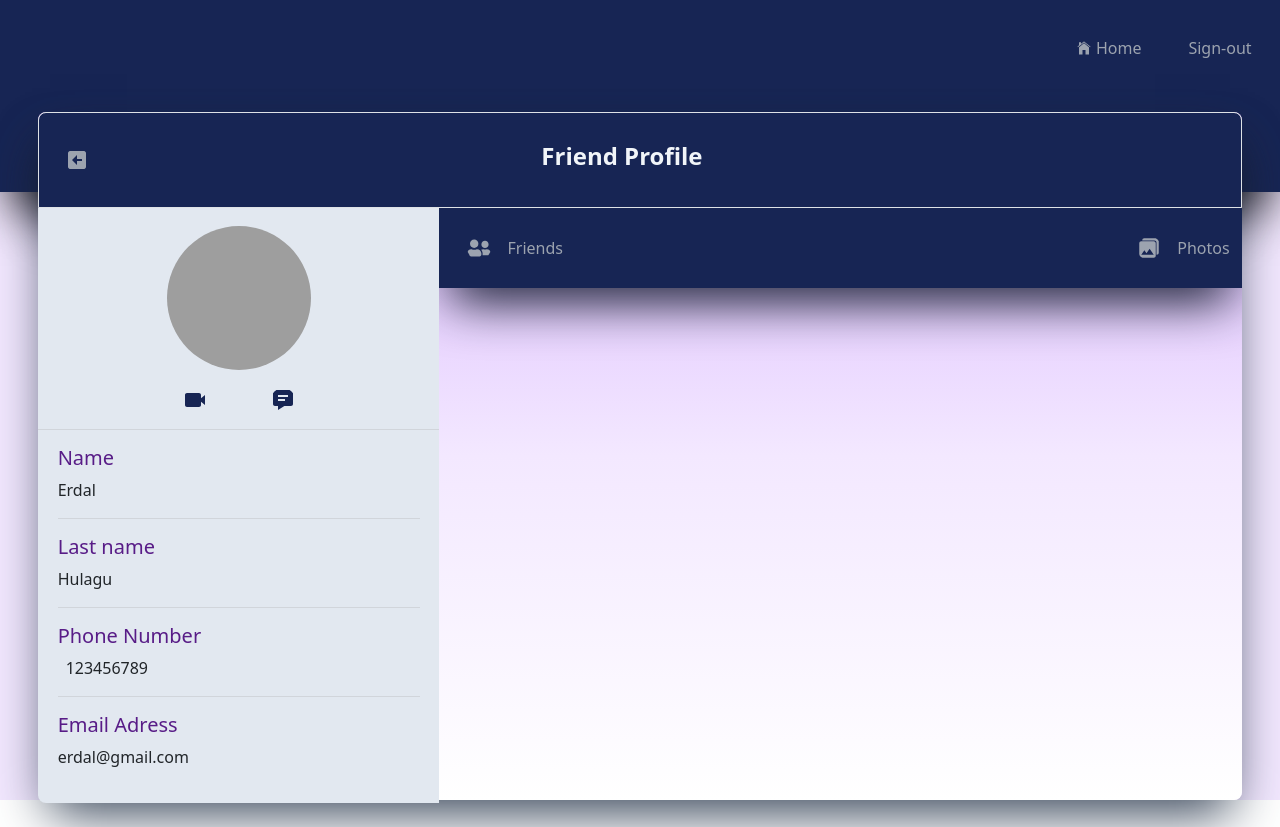
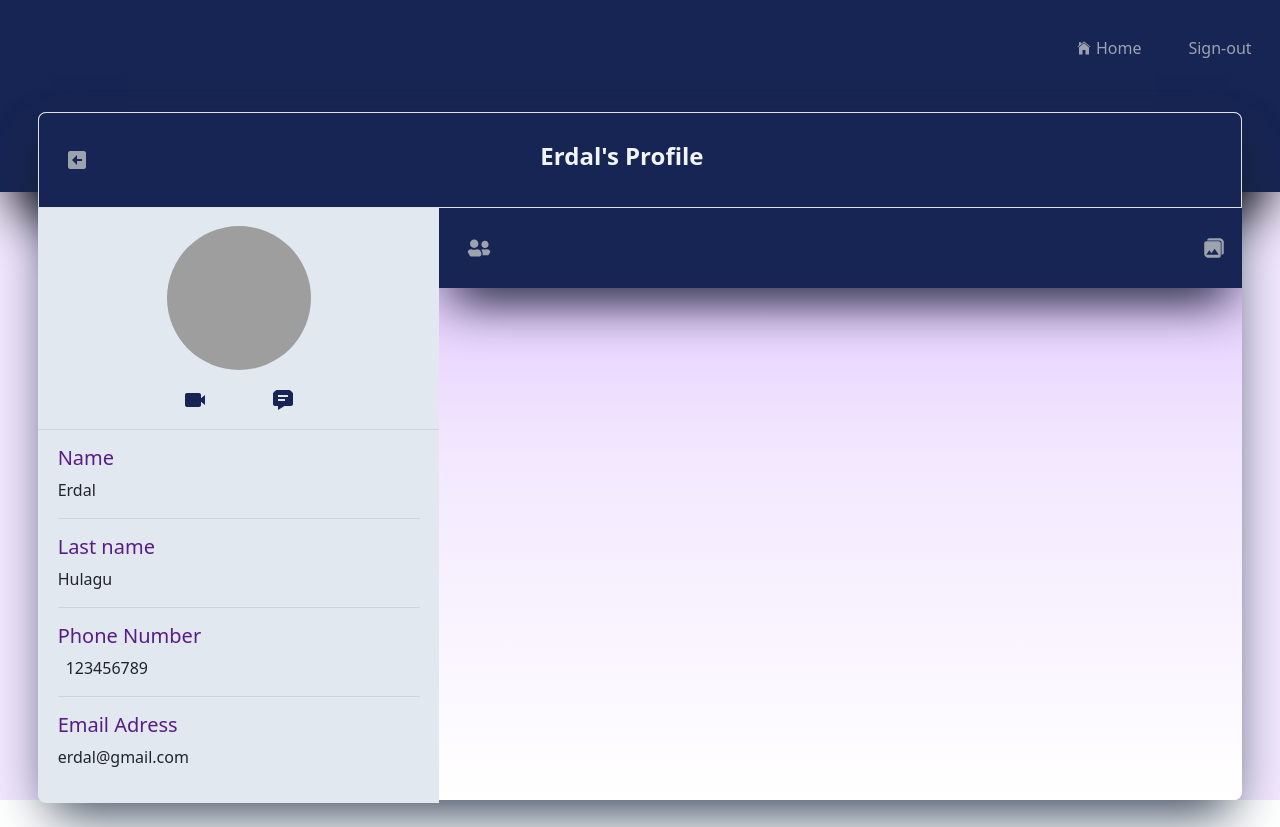
Before and after one commit to erdalHulagu/chat-project-frontEnd, a React (Create React App) app: page /friendProfile in a window 1280 px wide. Built offline with nearby package versions, Linux system fonts and the light colour scheme; grey boxes are pictures that could not be loaded.

Commit message:
11/12/23

```diff
--- a/src/component/user/friends/friend-profile.jsx
+++ b/src/component/user/friends/friend-profile.jsx
@@ -66,7 +66,7 @@ const FriendProfile = () => {
                                 <BiSolidLeftArrowSquare onClick={handleNavigate} className='text-gray-400 w-14 h-14 p-3 hover:opacity-30 hover:bg-slate-100 hover:text-blue-950 cursor-pointer rounded-full' />
                             </div>
                             <div className='w-full text-center'>
-                                <h4 className=' ml-6 font-semibold text-slate-100 mr-[12%] '>Friend Profile</h4>
+                                <h4 className=' ml-6 font-semibold text-slate-100 mr-[12%] '>{profile.name}'s Profile</h4>
 
                             </div>
 
@@ -127,12 +127,12 @@ const FriendProfile = () => {
 
                             </div >
                             {/* right bar */}
-                            <div className='w-[80%] mb-6 overflow-hidden overflow-y-scroll '>
-                                <div className='sticky z-10 top-0 w-full h-20  flex items-center justify-between shadow-slate-900 shadow-2xl bg-blue-950'>
+                            <div className='w-[80%] h-[96%]  overflow-y-scroll '>
+                                <div className='sticky z-10 top-0 w-full h-20 right-0 flex items-center justify-between shadow-slate-900 shadow-2xl bg-blue-950'>
                                     <div className='w-[80%] h-full flex items-center justify-start' >
 
                                         <FaUserFriends onClick={handleFriendsCard} className={`ml-3 text-gray-400 w-14 h-14 p-3 hover:opacity-30 hover:bg-slate-100 hover:text-blue-950 cursor-pointer rounded-full ${friendsCard && "hidden"}  `} />
-                                        <p className=' text-gray-400 mt-3 mr-3'>Friends</p>
+                                        {/* <p className=' text-gray-400 mt-3 mr-3'>Friends</p> */}
 
                                         {friendsCard &&
                                             <input className='w-[80%] ml-5 focus:outline-none text-sm  text-gray-400 pl-8 py-2 rounded  cursor-pointercursor-pointer '
@@ -151,15 +151,13 @@ const FriendProfile = () => {
                                     <div className={` w-[30]% h-full flex items-center justify-end `}>{/* {` w-[50%] h-full flex items-center justify-end ${friendsCard && "hidden"} `}*/}
                                         <IoMdPhotos className=' text-gray-400 w-14 h-14 p-3 hover:opacity-30 hover:bg-slate-100 hover:text-blue-950 cursor-pointer rounded-full' onClick={handleFriendPhotos} />
 
-                                        <p className=' text-gray-400 mt-3 mr-3'>Photos</p>
-
                                     </div>
 
                                 </div >
                                 <div >
                                 <Row >
-                                        {friendPhotos && !friendsCard && [...Array(50)].map((photo) => <Col md={12} lg={6} xxl={4}  ><FriendPhotos isEnlarged={isEnlarged} handleToggleSize={handleToggleSize} /> </Col>)}
-                                        {friendsCard && !friendPhotos && users.map((friend,id) => <Col key={id} md={12} lg={6} xl={4}> <FriendsCard {...friend} /></Col >)}
+                                        {friendPhotos && !friendsCard && [...Array(50)].map((photo) => <Col md={6} lg={4} xxl={3}  ><FriendPhotos isEnlarged={isEnlarged} handleToggleSize={handleToggleSize} /> </Col>)}
+                                        {friendsCard && !friendPhotos && users.map((friend,id) => <Col key={id} md={6} lg={4} xl={3}> <FriendsCard {...friend} /></Col >)}
                                     </Row>
                                 </div>
                             </div>
--- a/src/component/user/home/home.jsx
+++ b/src/component/user/home/home.jsx
@@ -48,8 +48,8 @@ const Home = () => {
 
 
                     <div className=" h-[84vh] w-[94%] bg-gradient-to-b from-purple-300 via-purple-100 to-white absolute bottom-22  top-28 rounded  shadow-slate-900  shadow-xl " >
-<MyStatus/>
-                        {/* <UserHome/> */}
+{/* <MyStatus/> */}
+                        <UserHome/>
 
                     </div>
                 </div>
```
